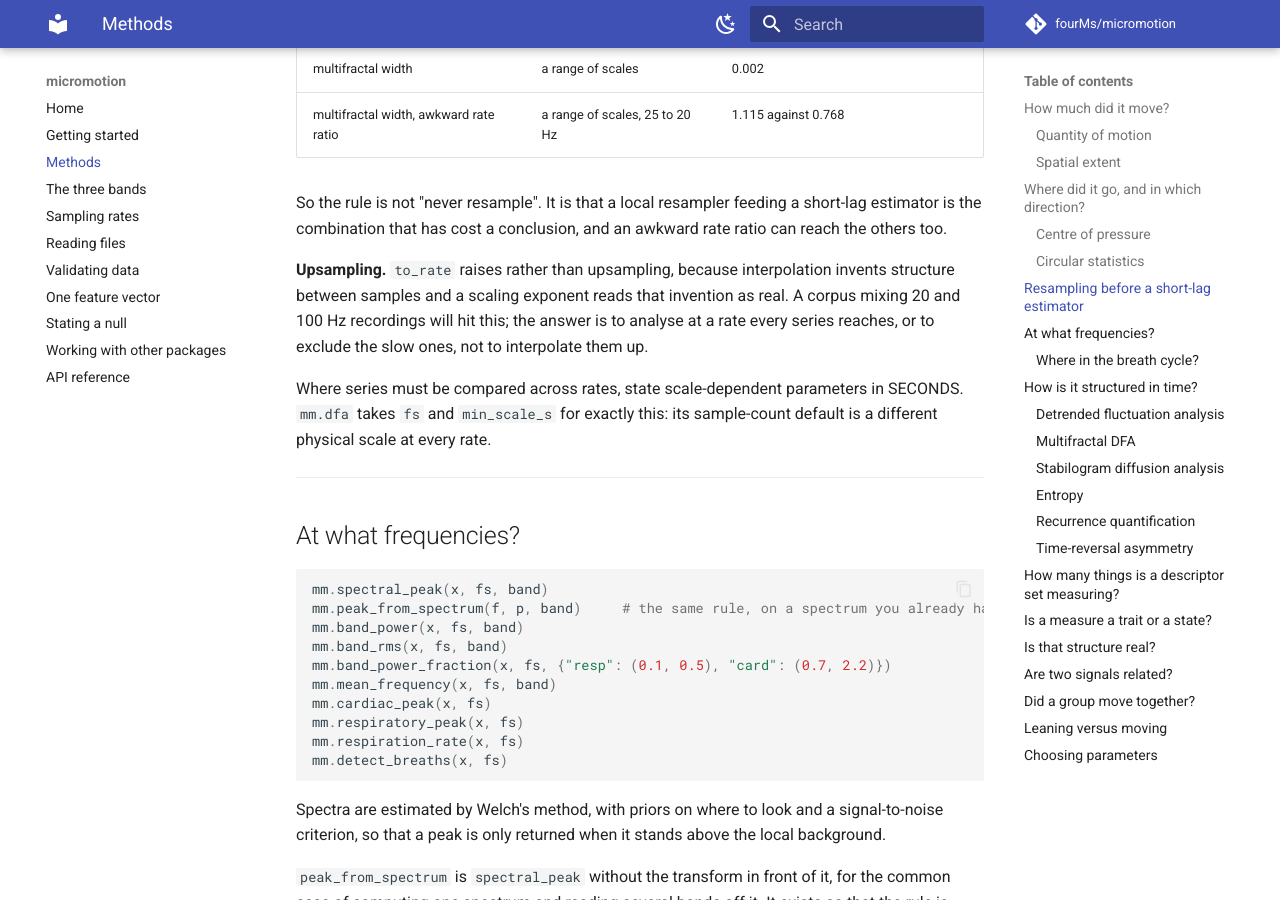
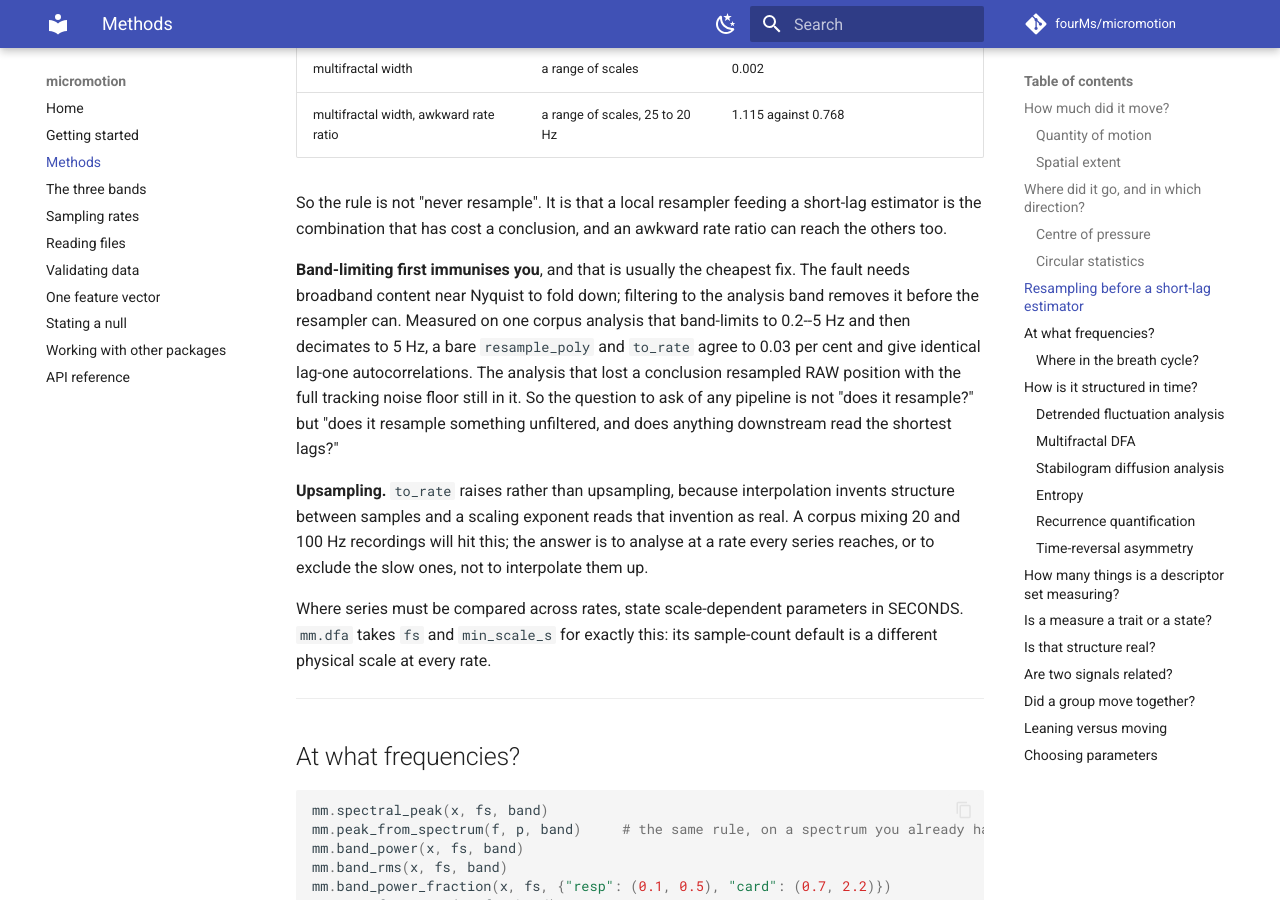
Before and after one commit to fourMs/micromotion, an MkDocs documentation site: the page built from docs/methods.md, in a window 1280 px wide and 900 px high, scrolled down 3160 px. Built offline with MkDocs 1.6.1 and Material for MkDocs 9.7.7, drawn with Linux system fonts in a browser that asks for light colours; comment, search, counter and statistics services are not loaded.

Commit message:
Document the cheapest fix: band-limit before resampling
The fault needs broadband content near Nyquist to fold down, and filtering to the
analysis band removes it before the resampler can reach it. Measured across the Oslo
Standstill corpus: an analysis that band-limits to 0.2-5 Hz and then decimates to 5 Hz
gets the same answer from a bare resample_poly as from to_rate, to 0.03 per cent, with
identical lag-one autocorrelations. The analysis that lost a conclusion resampled raw
position with the full tracking-noise floor still in it.

So the question to ask of a pipeline is not "does it resample" but "does it resample
something unfiltered, and does anything downstream read the shortest lags".

```diff
--- a/docs/methods.md
+++ b/docs/methods.md
@@ -142,6 +142,14 @@ it at +0.95. Whether that matters depends entirely on where the estimator reads:
 
 So the rule is not "never resample". It is that a local resampler feeding a short-lag estimator is
 the combination that has cost a conclusion, and an awkward rate ratio can reach the others too.
+
+**Band-limiting first immunises you**, and that is usually the cheapest fix. The fault needs
+broadband content near Nyquist to fold down; filtering to the analysis band removes it before the
+resampler can. Measured on one corpus analysis that band-limits to 0.2--5 Hz and then decimates to
+5 Hz, a bare `resample_poly` and `to_rate` agree to 0.03 per cent and give identical lag-one
+autocorrelations. The analysis that lost a conclusion resampled RAW position with the full tracking
+noise floor still in it. So the question to ask of any pipeline is not "does it resample?" but "does
+it resample something unfiltered, and does anything downstream read the shortest lags?"
 
 **Upsampling.** `to_rate` raises rather than upsampling, because interpolation invents structure
 between samples and a scaling exponent reads that invention as real. A corpus mixing 20 and 100 Hz
```
Also changed, not shown: CHANGELOG.md (+5 -0 lines).
